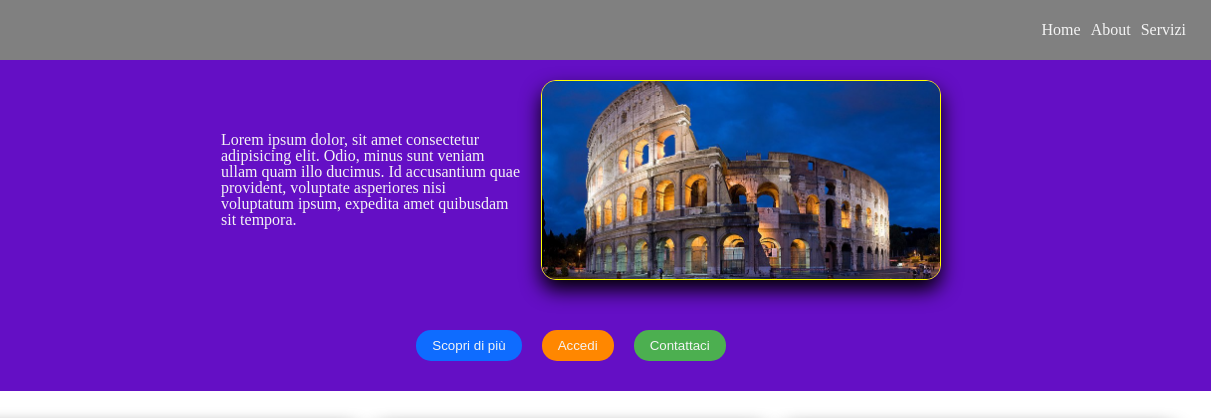
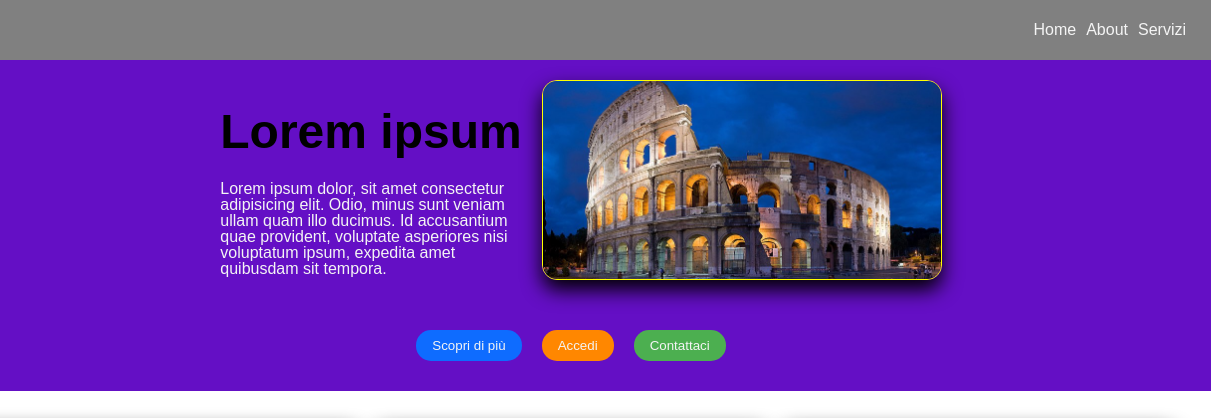
Before and after one commit to Luigi160397/U2-S2-G3-SASS-fs0123-Luigi-Di-Fraia, a plain HTML site: page index.html in a window 1280 px wide. Shown: the top 418 px of the page, 69-1280 px from the left. Drawn offline with Linux system fonts and the light colour scheme.

Commit message:
sistemazioni

```diff
--- a/assets/scss/style.scss
+++ b/assets/scss/style.scss
@@ -17,6 +17,7 @@ header{
         position: sticky;
         top: 0;
         z-index: 999;
+        font-family: $font;
         img{
 
         }
@@ -34,6 +35,7 @@ header{
         }
     }
     .container1{
+        font-family: $font;
         background-color: $bg_header;
         @include fade-in(fade-in, 1s, forwards, 0.1s);
         .container2{
@@ -41,6 +43,9 @@ header{
             justify-content: center;
             align-items: center;
             @include fade-in(fade-in, 1s, forwards, 0.4s);
+            h1{
+                @include title-big
+            }
             p{
                 width: 300px;
                 color: $testo;
--- a/index.html
+++ b/index.html
@@ -22,11 +22,14 @@
 
       <div class="container1">
         <div class="container2 padding-block-lg">
-          <p class="margin-inline-lg">
-            Lorem ipsum dolor, sit amet consectetur adipisicing elit. Odio, minus sunt veniam ullam quam illo ducimus.
-            Id accusantium quae provident, voluptate asperiores nisi voluptatum ipsum, expedita amet quibusdam sit
-            tempora.
-          </p>
+            <div class="margin-inline-lg">
+                <h1 class="padding-block-xl">Lorem ipsum</h1>
+            <p >
+                Lorem ipsum dolor, sit amet consectetur adipisicing elit. Odio, minus sunt veniam ullam quam illo ducimus.
+                Id accusantium quae provident, voluptate asperiores nisi voluptatum ipsum, expedita amet quibusdam sit
+                tempora.
+            </p>
+        </div>
           <img src="assets/imgs/colosseo.jpg" alt="colosseo" width="400px" height="200px"/>
         </div>
         <div class="buttons padding-block-xxl margin-inline-lg">
```
Also changed, not shown: assets/css/style.css, assets/dist/css/style.min.css, 2 other files.
